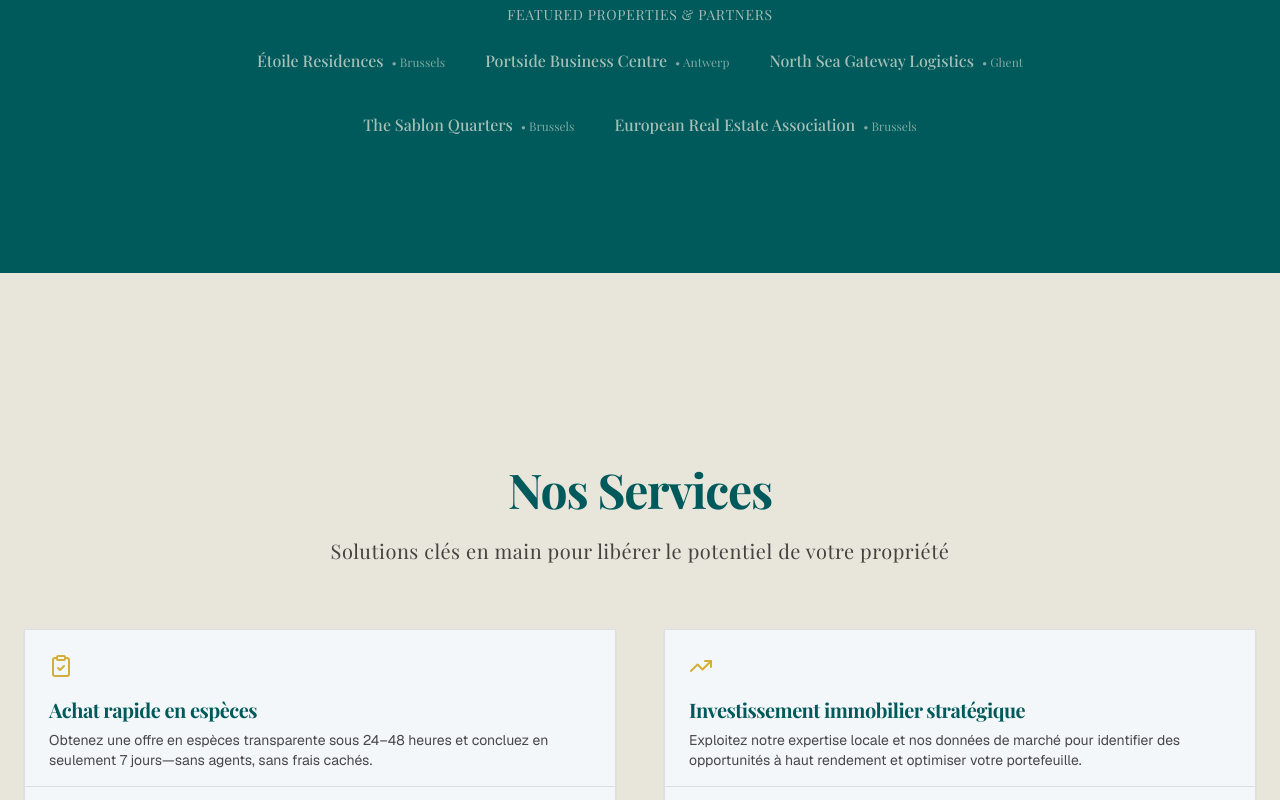
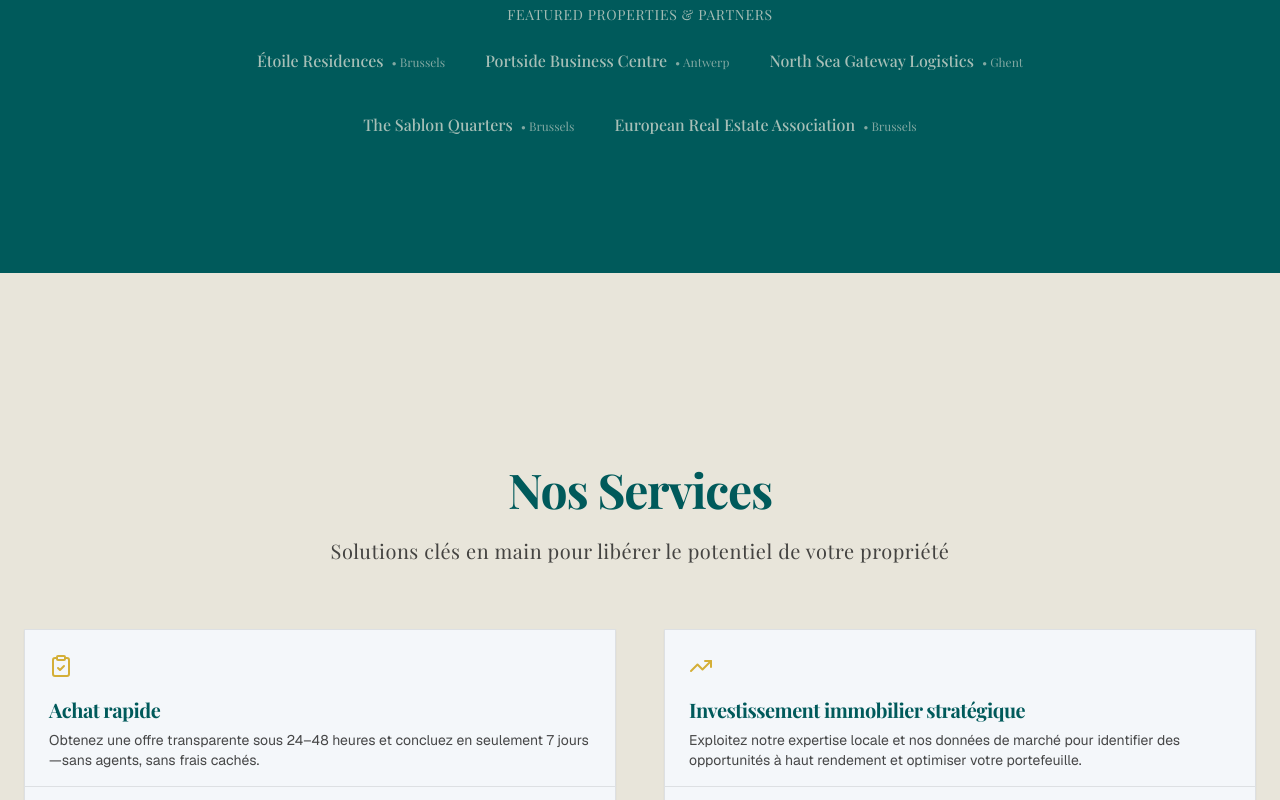
Before and after one commit to xtm888/switchinvest, a Next.js app: page / in a window 1280 px wide. Shown: the part 2000-2800 px from the top of the page. Built offline with nearby package versions, Linux system fonts and the light colour scheme; a web font is replaced by a local one.

Commit message:
fix: update real estate purchase title translations to remove cash references

```diff
--- a/translations/de.ts
+++ b/translations/de.ts
@@ -117,7 +117,7 @@ export const de: Translation = {
     subtitle: "Schlüsselfertige Lösungen, um das Potenzial Ihrer Immobilie freizusetzen",
     learnMore: "Mehr erfahren",
     real_estate: {
-      title: "Schneller Barankauf",
+      title: "Schneller Ankauf",
       description: "Erhalten Sie innerhalb von 24–48 Stunden ein transparentes Angebot und schließen Sie schon nach 7 Tagen ab—ohne Makler, ohne versteckte Gebühren.",
       features: [
         "Angebot in 24–48 Stunden",
--- a/translations/en.ts
+++ b/translations/en.ts
@@ -94,7 +94,7 @@ export const en: Translation = {
     subtitle: "Turnkey solutions to unlock your property’s potential",
     learnMore: "Learn More",
     real_estate: {
-      title: "Quick Cash Purchase",
+      title: "Quick Purchase",
       description: "Get a transparent offer within 24–48 hours and close in as little as 7 days—no agents, no hidden fees.",
       features: [
         "Offer in 24–48 hours",
--- a/translations/fr.ts
+++ b/translations/fr.ts
@@ -107,8 +107,8 @@ export const fr: Translation = {
     subtitle: "Solutions clés en main pour libérer le potentiel de votre propriété",
     learnMore: "En savoir plus",
     real_estate: {
-      title: "Achat rapide en espèces",
-      description: "Obtenez une offre en espèces transparente sous 24–48 heures et concluez en seulement 7 jours—sans agents, sans frais cachés.",
+      title: "Achat rapide",
+      description: "Obtenez une offre transparente sous 24–48 heures et concluez en seulement 7 jours—sans agents, sans frais cachés.",
       features: [
         "Offre sous 24–48 heures",
         "Choisissez votre date de clôture (7–30 jours)",
```
